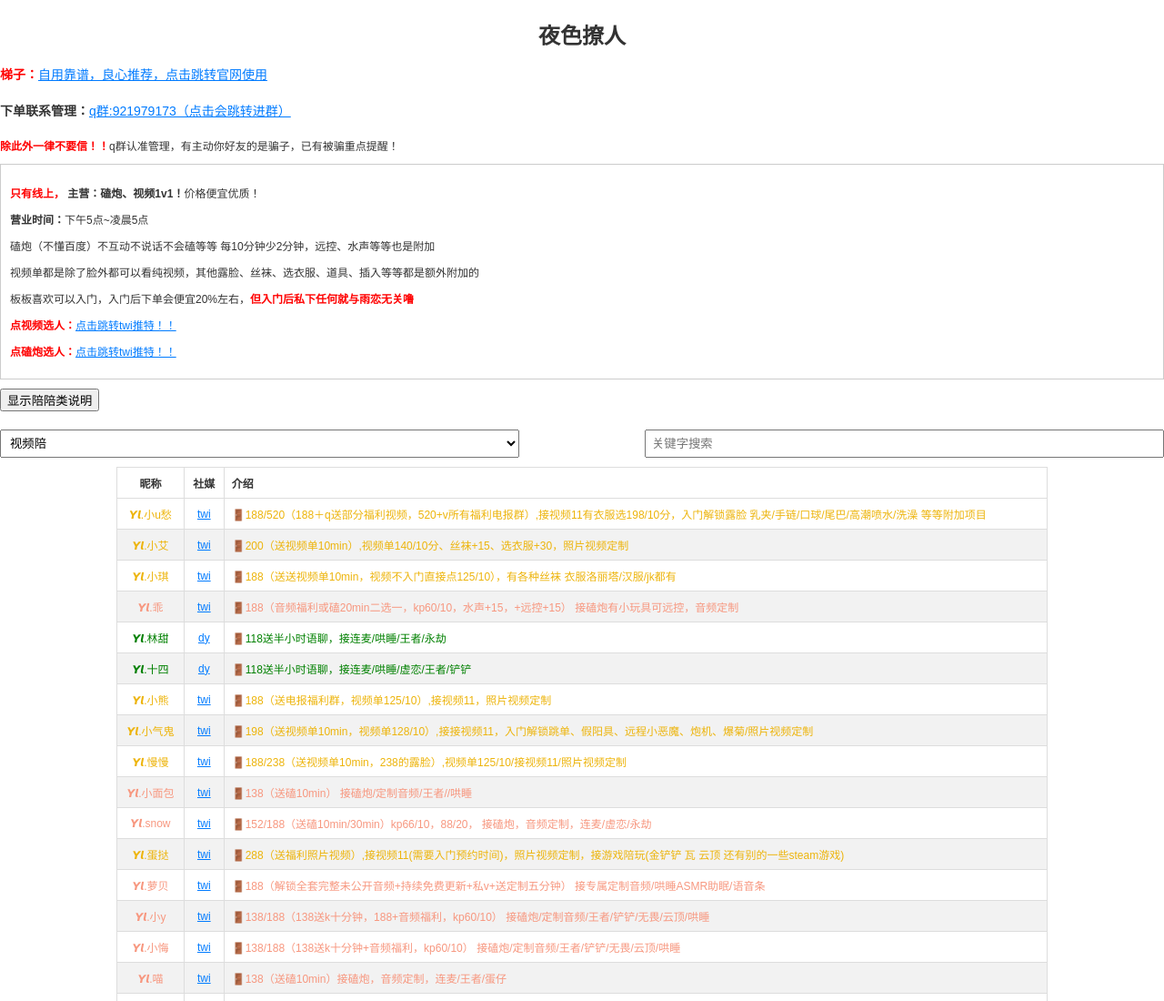
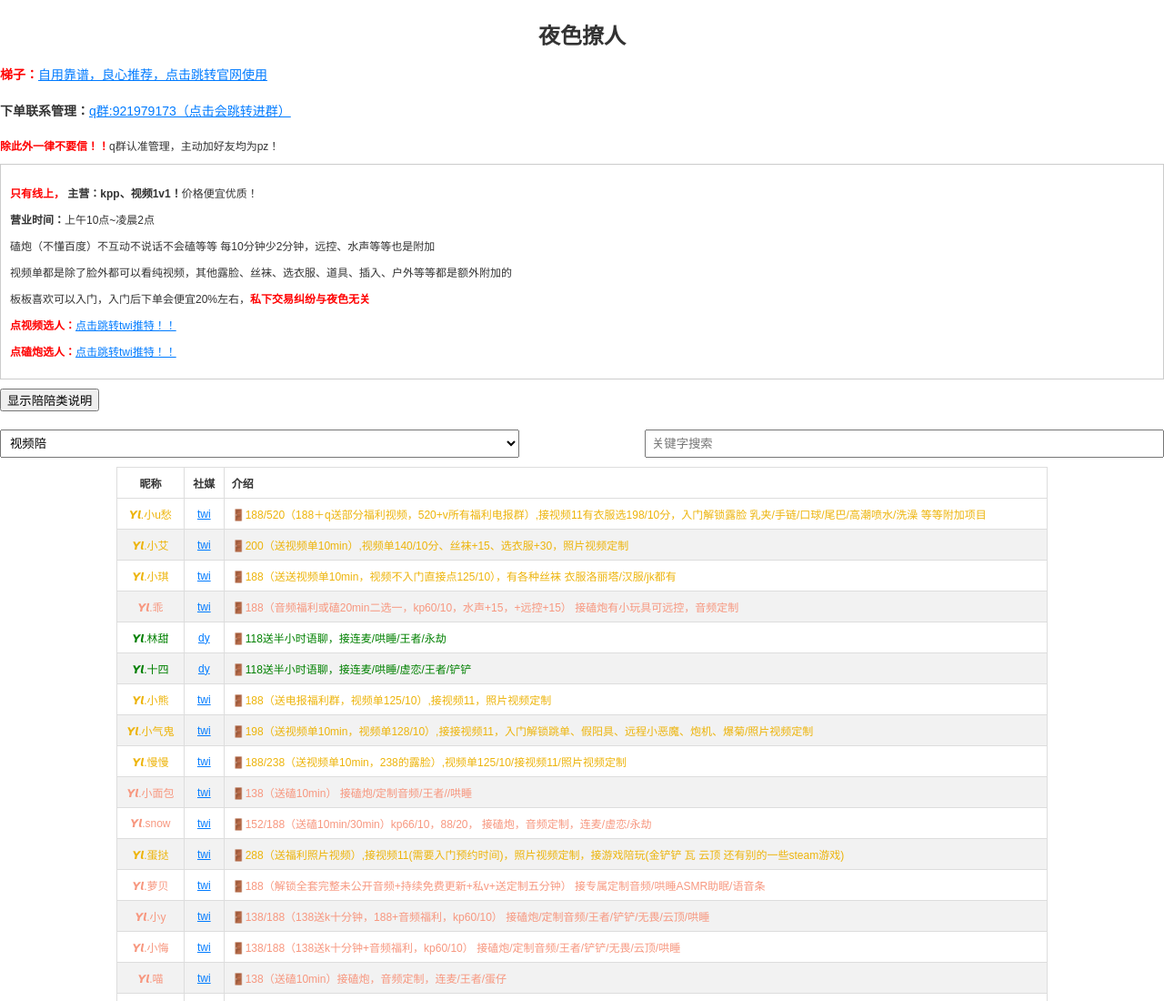
Before and after one commit to nightmalespw/nightmalespw, a plain HTML site: page index.html in a window 1280 px wide. Shown: the top 1100 px of the page at 91% size. Drawn offline with Linux system fonts and the light colour scheme.

Commit message:
Update index.html

```diff
--- a/index.html
+++ b/index.html
@@ -119,16 +119,16 @@
 <h1>夜色撩人</h1>
 
 <p class="contact-info"><b style="color: red;">梯子：</b><a href="https://cmacp.com/auth/register?code=095U">自用靠谱，良心推荐，点击跳转官网使用</a></p>
-<p class="contact-info"><b>下单联系管理：</b><a href="点击链接加入群聊【雨恋咨询裙9⃣️】：http://qm.qq.com/cgi-bin/qm/qr?_wv=1027&k=q4NEuKOGVuGFZHVclSVCG51QjUc3Ugz5&authKey=ldo%2B9hQVIK0d9AC7TbPIuFiKMKLIg7II9xHd78zQzNgCDECsJTNpiU25RHX%2FgFD1&noverify=0&group_code=921979173">q群:921979173（点击会跳转进群）</a></p>
+<p class="contact-info"><b>下单联系管理：</b><a href="点击链接加入群聊【夜色咨询裙】：http://qm.qq.com/cgi-bin/qm/qr?_wv=1027&k=q4NEuKOGVuGFZHVclSVCG51QjUc3Ugz5&authKey=ldo%2B9hQVIK0d9AC7TbPIuFiKMKLIg7II9xHd78zQzNgCDECsJTNpiU25RHX%2FgFD1&noverify=0&group_code=921979173">q群:921979173（点击会跳转进群）</a></p>
 <!-- <p class="contact-info"><b>电报简介下单：</b><a href="https://t.me/YuLianPw01">https://t.me/YuLianPw01</a></p> -->
-<p><b style="color: red;">除此外一律不要信！！</b>q群认准管理，有主动你好友的是骗子，已有被骗重点提醒！</p>
+<p><b style="color: red;">除此外一律不要信！！</b>q群认准管理，主动加好友均为pz！</p>
 
 <div class="highlighted-text">
-  <p><b style="color: red;">只有线上， </b><b>主营：磕炮、视频1v1！</b>价格便宜优质！</p>
-  <p><b>营业时间：</b>下午5点~凌晨5点</p>
+  <p><b style="color: red;">只有线上， </b><b>主营：kpp、视频1v1！</b>价格便宜优质！</p>
+  <p><b>营业时间：</b>上午10点~凌晨2点</p>
   <p>磕炮（不懂百度）不互动不说话不会磕等等 每10分钟少2分钟，远控、水声等等也是附加</p>
-  <p>视频单都是除了脸外都可以看纯视频，其他露脸、丝袜、选衣服、道具、插入等等都是额外附加的</p>
-  <p>板板喜欢可以入门，入门后下单会便宜20%左右，<b style="color: red;">但入门后私下任何就与雨恋无关噜</b></p>
+  <p>视频单都是除了脸外都可以看纯视频，其他露脸、丝袜、选衣服、道具、插入、户外等等都是额外附加的</p>
+  <p>板板喜欢可以入门，入门后下单会便宜20%左右，<b style="color: red;">私下交易纠纷与夜色无关</b></p>
   <p><b style="color: red;">点视频选人：</b><a href="twitter://user?screen_name=yulian_sp11">点击跳转twi推特！！</a></p>
   <p><b style="color: red;">点磕炮选人：</b><a href="twitter://user?screen_name=yulian_kp">点击跳转twi推特！！</a></p>
 </div>
```
